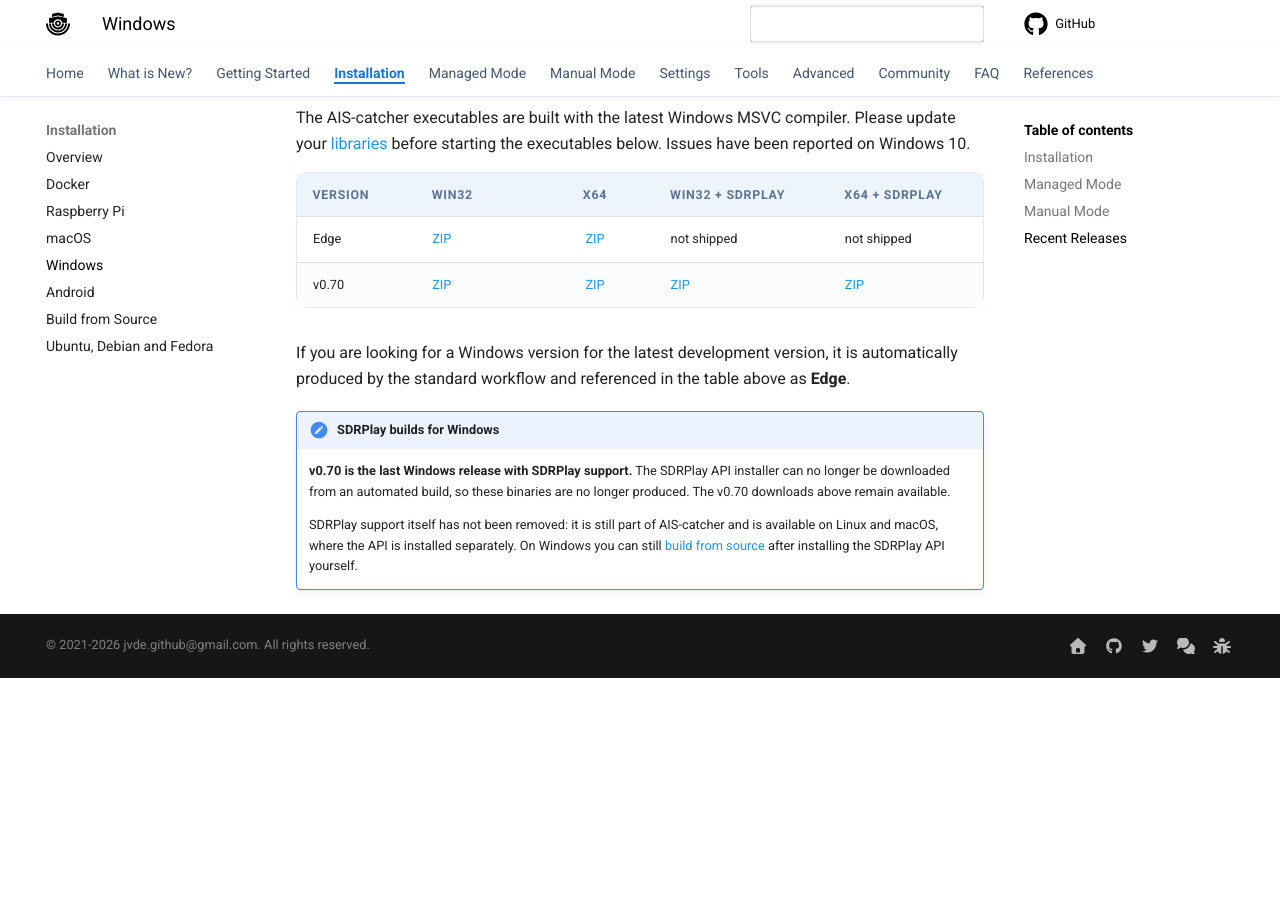
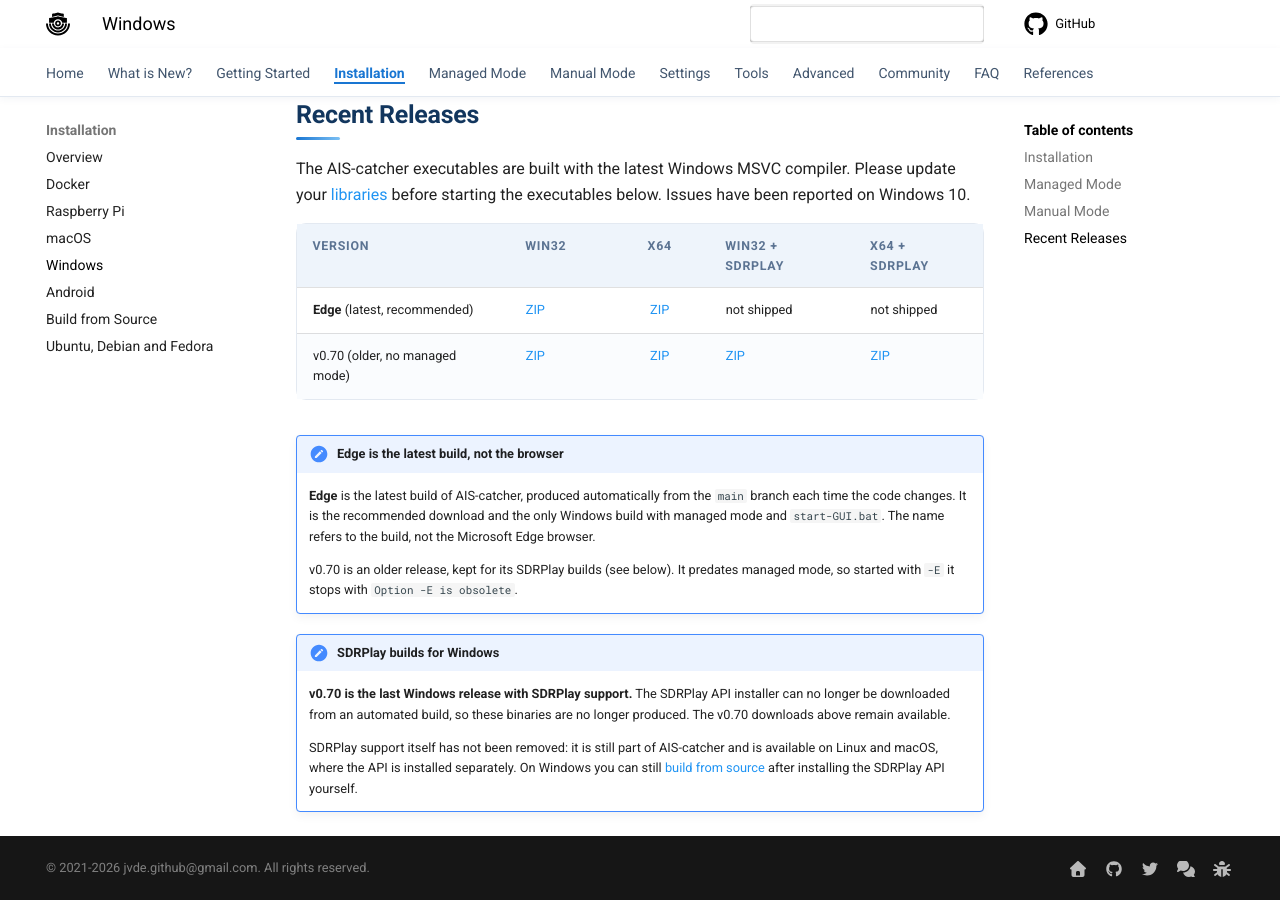
Before and after one commit to jvde-github/AIS-catcher-docs, an MkDocs documentation site: the page built from docs/installation/windows.md, in a window 1280 px wide and 900 px high, scrolled down 1703 px. Built offline with MkDocs 1.6.1 and Material for MkDocs 9.7.7, drawn with Linux system fonts in a browser that asks for light colours; comment, search, counter and statistics services are not loaded; before the commit the page ends 2381 px from its top, so only the background shows below that; some of the changed text lies outside the part shown.

Commit message:
Windows: Edge is the latest build, not the browser; v0.70 has no managed mode

```diff
--- a/docs/installation/windows.md
+++ b/docs/installation/windows.md
@@ -19,7 +19,7 @@
 <div class="step" markdown>
 
 **Download and unpack**
-Download the **Edge** build from the [releases table](#recent-releases) below and unpack the ZIP file to a directory
+Download the **Edge** build from the [releases table](#recent-releases) below and unpack the ZIP file to a directory. Edge is the name of the latest AIS-catcher build, not the Microsoft Edge browser. Managed mode needs this build: v0.70 is older and does not have it
 
 </div>
 
@@ -68,10 +68,13 @@
 
 | Version | Win32 | x64 | Win32 + SDRPlay | x64 + SDRPlay |
 | :------ | :---- | :--: | :-------------- | :------------ |
-| Edge    | [ZIP](https://github.com/jvde-github/AIS-catcher/releases/download/Edge/AIS-catcher.x86.zip) | [ZIP](https://github.com/jvde-github/AIS-catcher/releases/download/Edge/AIS-catcher.x64.zip) | not shipped | not shipped |
-| v0.70   | [ZIP](https://github.com/jvde-github/AIS-catcher/releases/download/v0.70/AIS-catcher.x86.zip) | [ZIP](https://github.com/jvde-github/AIS-catcher/releases/download/v0.70/AIS-catcher.x64.zip) | [ZIP](https://github.com/jvde-github/AIS-catcher/releases/download/v0.70/AIS-catcher.SDRPLAY.x86.zip) | [ZIP](https://github.com/jvde-github/AIS-catcher/releases/download/v0.70/AIS-catcher.SDRPLAY.x64.zip) |
+| **Edge** (latest, recommended) | [ZIP](https://github.com/jvde-github/AIS-catcher/releases/download/Edge/AIS-catcher.x86.zip) | [ZIP](https://github.com/jvde-github/AIS-catcher/releases/download/Edge/AIS-catcher.x64.zip) | not shipped | not shipped |
+| v0.70 (older, no managed mode) | [ZIP](https://github.com/jvde-github/AIS-catcher/releases/download/v0.70/AIS-catcher.x86.zip) | [ZIP](https://github.com/jvde-github/AIS-catcher/releases/download/v0.70/AIS-catcher.x64.zip) | [ZIP](https://github.com/jvde-github/AIS-catcher/releases/download/v0.70/AIS-catcher.SDRPLAY.x86.zip) | [ZIP](https://github.com/jvde-github/AIS-catcher/releases/download/v0.70/AIS-catcher.SDRPLAY.x64.zip) |
 
-If you are looking for a Windows version for the latest development version, it is automatically produced by the standard workflow and referenced in the table above as **Edge**.
+!!! note "Edge is the latest build, not the browser"
+    **Edge** is the latest build of AIS-catcher, produced automatically from the `main` branch each time the code changes. It is the recommended download and the only Windows build with managed mode and `start-GUI.bat`. The name refers to the build, not the Microsoft Edge browser.
+
+    v0.70 is an older release, kept for its SDRPlay builds (see below). It predates managed mode, so started with `-E` it stops with `Option -E is obsolete`.
 
 !!! note "SDRPlay builds for Windows"
     **v0.70 is the last Windows release with SDRPlay support.** The SDRPlay API installer can no longer be downloaded from an automated build, so these binaries are no longer produced. The v0.70 downloads above remain available.
```
